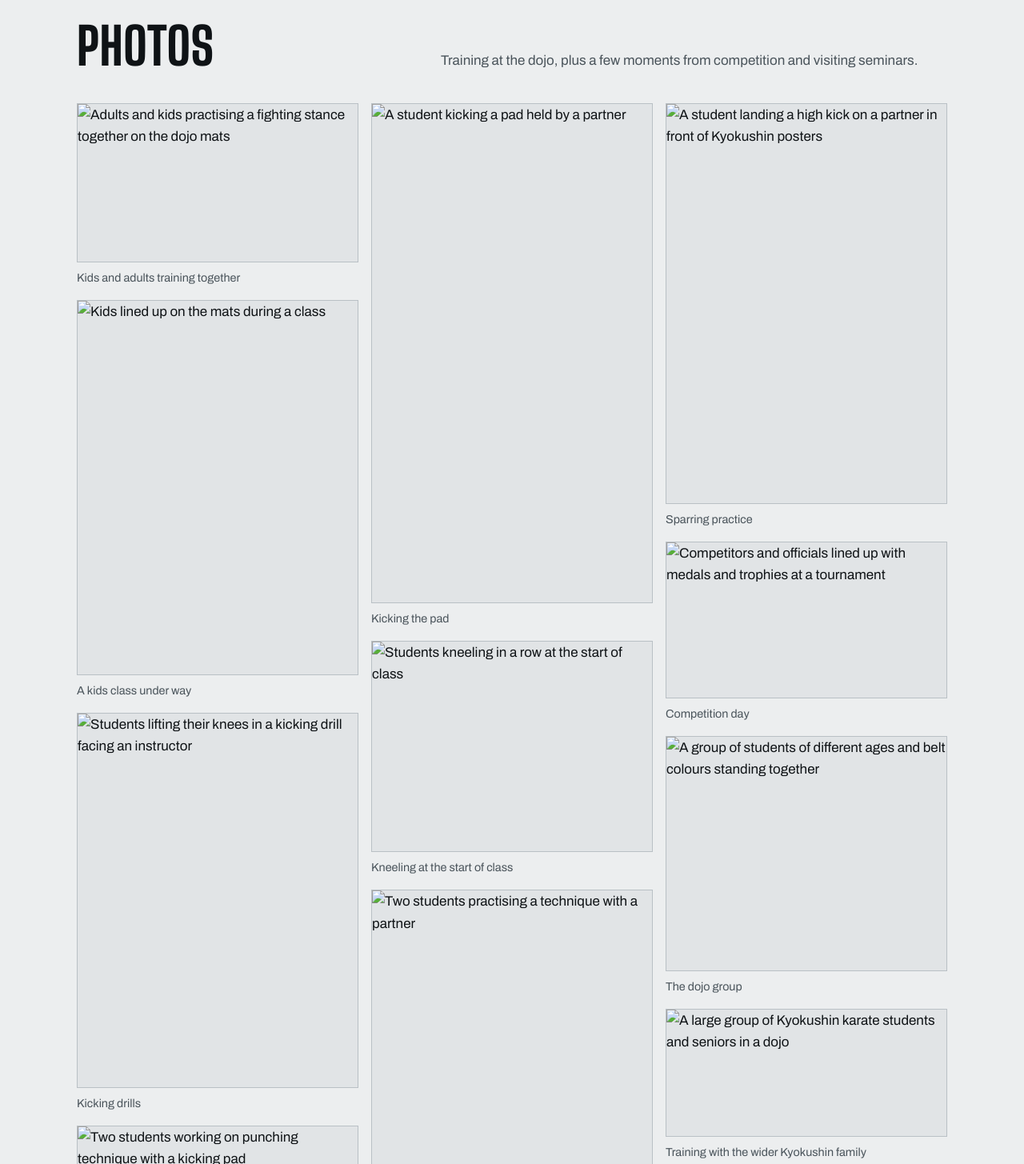
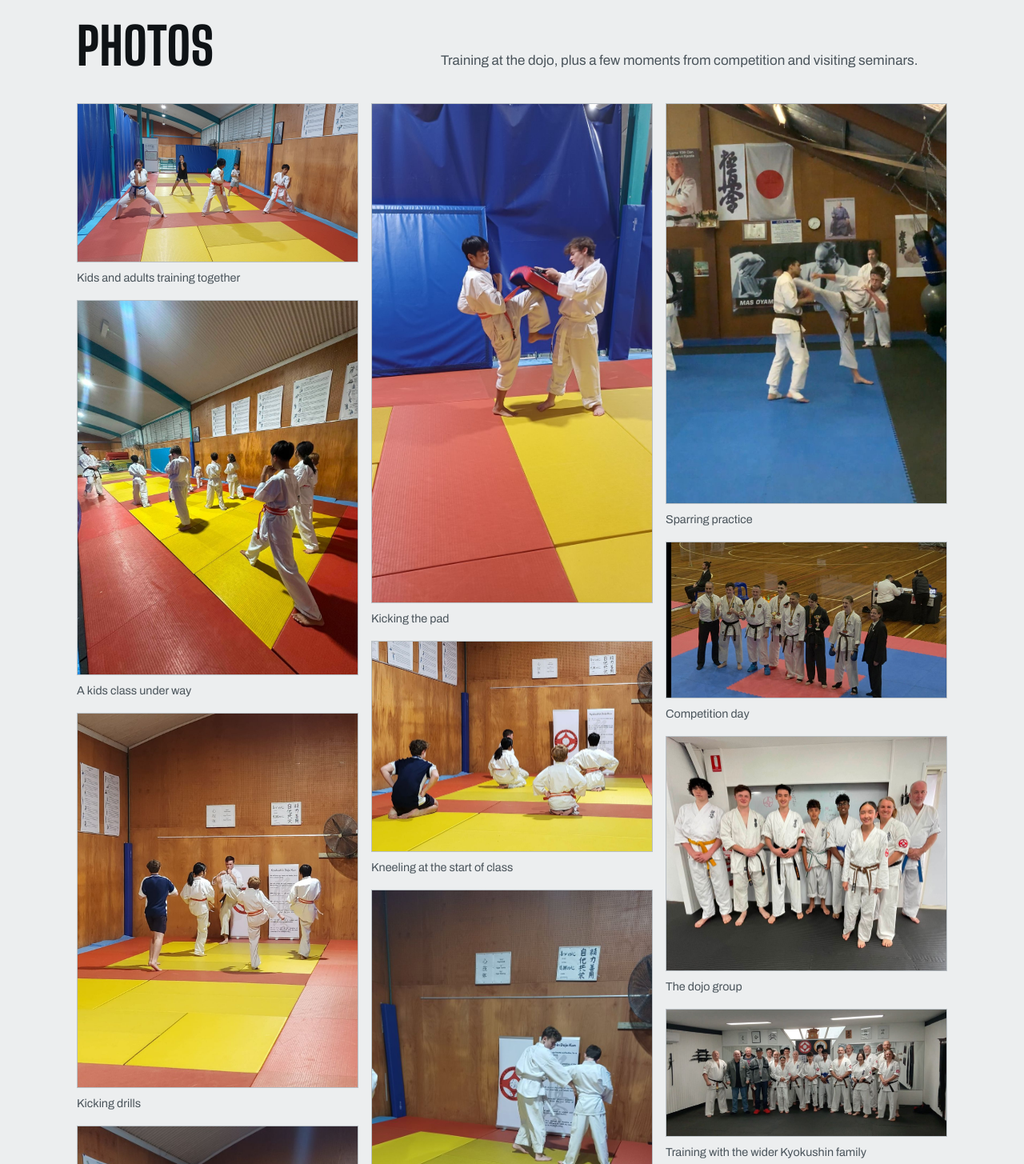
Before and after one commit to bradchish/KKCH-Website, a plain HTML site: page photos.html in a window 1280 px wide. Shown: the part 140-1595 px from the top of the page at 80% size. Drawn offline with Linux system fonts and the light colour scheme.

Commit message:
Add files via upload

```diff
--- a/photos.html
+++ b/photos.html
@@ -37,17 +37,17 @@
         <p>Training at the dojo, plus a few moments from competition and visiting seminars.</p>
       </div>
       <div class="gallery">
-        <figure><img src="images/class-stances.jpg" width="1400" height="788" loading="lazy" alt="Adults and kids practising a fighting stance together on the dojo mats"><figcaption>Kids and adults training together</figcaption></figure>
-        <figure><img src="images/kids-class.jpg" width="1050" height="1400" loading="lazy" alt="Kids lined up on the mats during a class"><figcaption>A kids class under way</figcaption></figure>
-        <figure><img src="images/kicking-drill.jpg" width="1050" height="1400" loading="lazy" alt="Students lifting their knees in a kicking drill facing an instructor"><figcaption>Kicking drills</figcaption></figure>
-        <figure><img src="images/pad-drill.jpg" width="787" height="1400" loading="lazy" alt="Two students working on punching technique with a kicking pad"><figcaption>Pad work</figcaption></figure>
-        <figure><img src="images/pad-kick.jpg" width="787" height="1400" loading="lazy" alt="A student kicking a pad held by a partner"><figcaption>Kicking the pad</figcaption></figure>
-        <figure><img src="images/bowing-in.jpg" width="1400" height="1050" loading="lazy" alt="Students kneeling in a row at the start of class"><figcaption>Kneeling at the start of class</figcaption></figure>
-        <figure><img src="images/partner-drill.jpg" width="787" height="1400" loading="lazy" alt="Two students practising a technique with a partner"><figcaption>Partner practice</figcaption></figure>
-        <figure><img src="images/high-kick.jpg" width="982" height="1400" loading="lazy" alt="A student landing a high kick on a partner in front of Kyokushin posters"><figcaption>Sparring practice</figcaption></figure>
-        <figure><img src="images/tournament.jpg" width="1400" height="774" loading="lazy" alt="Competitors and officials lined up with medals and trophies at a tournament"><figcaption>Competition day</figcaption></figure>
-        <figure><img src="images/group.jpg" width="1400" height="1170" loading="lazy" alt="A group of students of different ages and belt colours standing together"><figcaption>The dojo group</figcaption></figure>
-        <figure><img src="images/seminar.jpg" width="1400" height="631" loading="lazy" alt="A large group of Kyokushin karate students and seniors in a dojo"><figcaption>Training with the wider Kyokushin family</figcaption></figure>
+        <figure><img src="class-stances.jpg" width="1400" height="788" loading="lazy" alt="Adults and kids practising a fighting stance together on the dojo mats"><figcaption>Kids and adults training together</figcaption></figure>
+        <figure><img src="kids-class.jpg" width="1050" height="1400" loading="lazy" alt="Kids lined up on the mats during a class"><figcaption>A kids class under way</figcaption></figure>
+        <figure><img src="kicking-drill.jpg" width="1050" height="1400" loading="lazy" alt="Students lifting their knees in a kicking drill facing an instructor"><figcaption>Kicking drills</figcaption></figure>
+        <figure><img src="pad-drill.jpg" width="787" height="1400" loading="lazy" alt="Two students working on punching technique with a kicking pad"><figcaption>Pad work</figcaption></figure>
+        <figure><img src="pad-kick.jpg" width="787" height="1400" loading="lazy" alt="A student kicking a pad held by a partner"><figcaption>Kicking the pad</figcaption></figure>
+        <figure><img src="bowing-in.jpg" width="1400" height="1050" loading="lazy" alt="Students kneeling in a row at the start of class"><figcaption>Kneeling at the start of class</figcaption></figure>
+        <figure><img src="partner-drill.jpg" width="787" height="1400" loading="lazy" alt="Two students practising a technique with a partner"><figcaption>Partner practice</figcaption></figure>
+        <figure><img src="high-kick.jpg" width="982" height="1400" loading="lazy" alt="A student landing a high kick on a partner in front of Kyokushin posters"><figcaption>Sparring practice</figcaption></figure>
+        <figure><img src="tournament.jpg" width="1400" height="774" loading="lazy" alt="Competitors and officials lined up with medals and trophies at a tournament"><figcaption>Competition day</figcaption></figure>
+        <figure><img src="group.jpg" width="1400" height="1170" loading="lazy" alt="A group of students of different ages and belt colours standing together"><figcaption>The dojo group</figcaption></figure>
+        <figure><img src="seminar.jpg" width="1400" height="631" loading="lazy" alt="A large group of Kyokushin karate students and seniors in a dojo"><figcaption>Training with the wider Kyokushin family</figcaption></figure>
       </div>
       <div class="page-cta">
         <a class="btn primary" href="index.html#trial">Book a free trial class</a>
```
